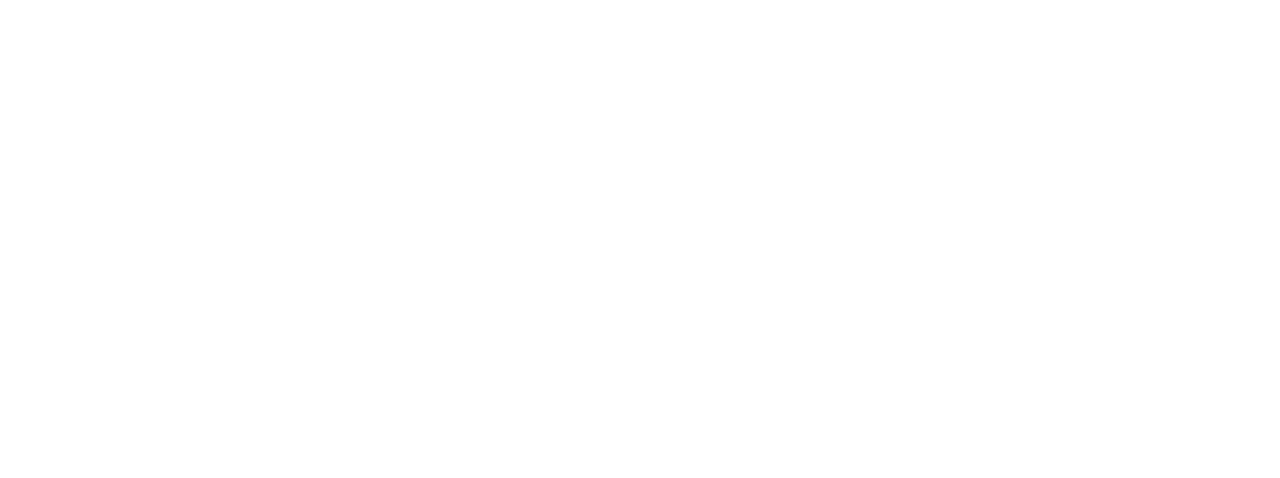
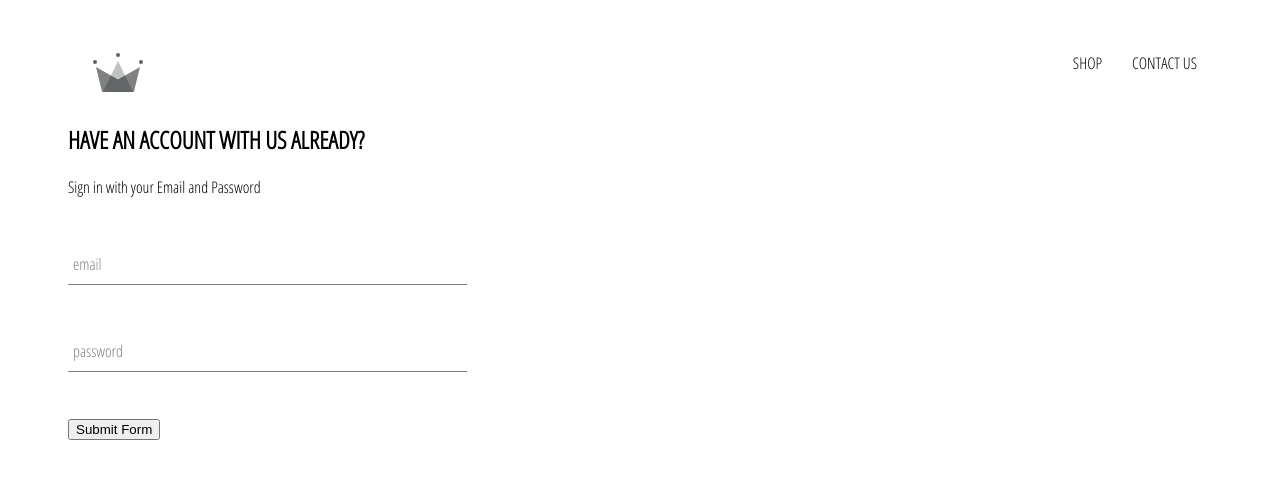
Before and after one commit to Obafemi-NG/crown-ecommerce-store, a React (Create React App) app: page /sign-in in a window 1280 px wide. Before the commit this address had no page. Shown: the top 478 px of the page. Built offline with nearby package versions, Linux system fonts and the light colour scheme.

Commit message:
created the sign in page, made a customized input component for entering details while signing in.

```diff
--- a/src/App.js
+++ b/src/App.js
@@ -2,6 +2,8 @@
 import HomePage from './pages/homepage/homepage.components';
 import Shop from './pages/shop/shop.components'
 import Header from './components/header/header.component'
+import SignInAndSignUp from './pages/sign-in-and-sign-up/sign-in-and-sign-up.component';
+
 import { Route, Routes } from 'react-router-dom';
 
 
@@ -15,6 +17,8 @@
         <Route element = {<Header/>}>
           <Route path = '/' element =     {<HomePage/>} />
           <Route path = '/shop' element = {<Shop/>} />
+          <Route path = '/sign-in' element = {<SignInAndSignUp/>} />
+
         </Route>
       </Routes>
 
--- /dev/null
+++ b/src/components/forminput/forminput.component.jsx
@@ -0,0 +1,16 @@
+import React from 'react';
+import './forminput.styles.scss';
+
+const FormInput = ({handleChange, label, ...otherProps}) => {
+    return (
+        <div className = 'group'>
+            <input className = 'form-input' onChange = {handleChange} {...otherProps}  />
+
+            {label ? (<label className = {`${otherProps.value.length ? 'shrink' : ''} form-input-label` }>
+                {label}
+            </label>) : null}
+        </div>
+    )
+}
+
+export default FormInput;
--- /dev/null
+++ b/src/components/forminput/forminput.styles.scss
@@ -0,0 +1,54 @@
+$sub-color: grey;
+$main-color: black;
+
+@mixin shrinkLabel {
+  top: -14px;
+  font-size: 12px;
+  color: $main-color;
+}
+
+.group {
+  position: relative;
+  margin: 45px 0;
+
+  .form-input {
+    background: none;
+    background-color: white;
+    color: $sub-color;
+    font-size: 18px;
+    padding: 10px 10px 10px 5px;
+    display: block;
+    width: 100%;
+    border: none;
+    border-radius: 0;
+    border-bottom: 1px solid $sub-color;
+    margin: 25px 0;
+
+    &:focus {
+      outline: none;
+    }
+
+    &:focus ~ .form-input-label {
+      @include shrinkLabel();
+    }
+  }
+
+  input[type='password'] {
+    letter-spacing: 0.3em;
+  }
+
+  .form-input-label {
+    color: $sub-color;
+    font-size: 16px;
+    font-weight: normal;
+    position: absolute;
+    pointer-events: none;
+    left: 5px;
+    top: 10px;
+    transition: 300ms ease all;
+
+    &.shrink {
+      @include shrinkLabel();
+    }
+  }
+}
--- /dev/null
+++ b/src/components/sign-in/sign-in.component.jsx
@@ -0,0 +1,50 @@
+import React from 'react';
+import FormInput from '../forminput/forminput.component';
+import './sign-in.styles.scss';
+
+class SignIn extends React.Component{
+    constructor (props){
+        super(props)
+        this.state = {
+            email : '',
+            password : ''
+        }
+    }
+
+    handleSubmit = (e) => {
+        e.preventDefault();
+
+        this.setState ({
+            email : '',
+            password : '',
+        })
+    }
+
+    handleChange = (e) => {
+        const { value , name} = e.target;
+
+        this.setState({[name] : value})
+    }
+
+    render () {
+        return (
+            <React.Fragment>
+                <div className = 'sign-in'>
+                    <h2>HAVE AN ACCOUNT WITH US ALREADY?</h2>
+                    <span>Sign in with your Email and Password</span>
+                    <form onSubmit = {this.handleSubmmit}>
+                        <FormInput type = 'text' name = 'email' value = {this.state.email} onChange = {this.handleChange} label = 'email' />
+
+
+                        <FormInput type = 'password' name = 'password' value = {this.state.password} onChange = {this.handleChange} label = 'password'  />
+
+
+                        <input type = 'submit' value = 'Submit Form' />
+                    </form>
+                </div>
+            </React.Fragment>
+        )
+    }
+}
+
+export default SignIn;
--- /dev/null
+++ b/src/components/sign-in/sign-in.styles.scss
@@ -0,0 +1,3 @@
+.sign-in {
+    width : 30vw;
+}
--- /dev/null
+++ b/src/pages/sign-in-and-sign-up/sign-in-and-sign-up.component.jsx
@@ -0,0 +1,13 @@
+import React from 'react';
+import SignIn from '../../components/sign-in/sign-in.component'
+import './sign-in-and-sign-up.styles.scss';
+
+const SignInAndSignUp = () => {
+    return (
+        <div>
+            <SignIn/>
+        </div>
+    )
+}
+
+export default SignInAndSignUp;
```
Also changed, not shown: src/pages/sign-in-and-sign-up/sign-in-and-sign-up.styles.scss (added).
